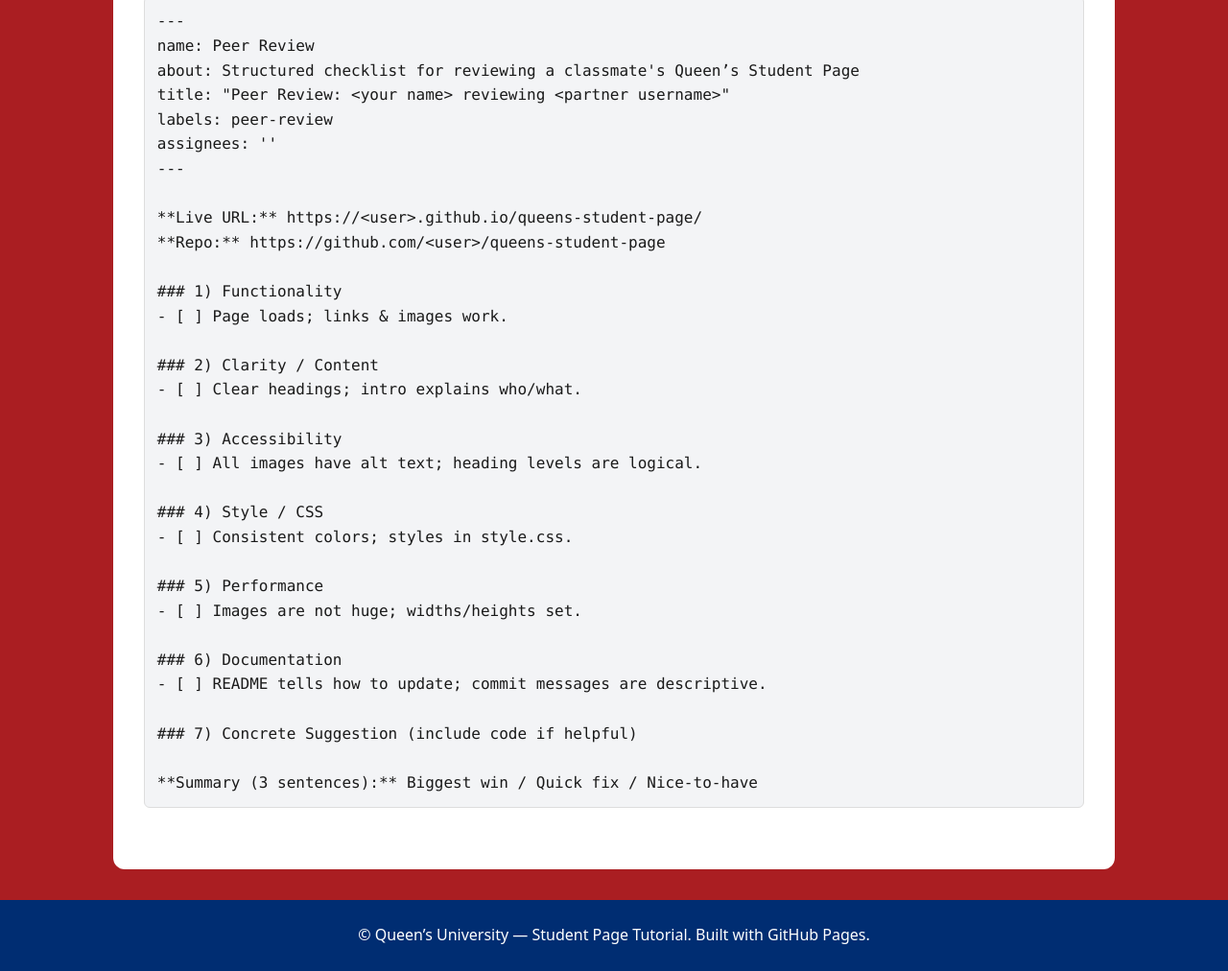
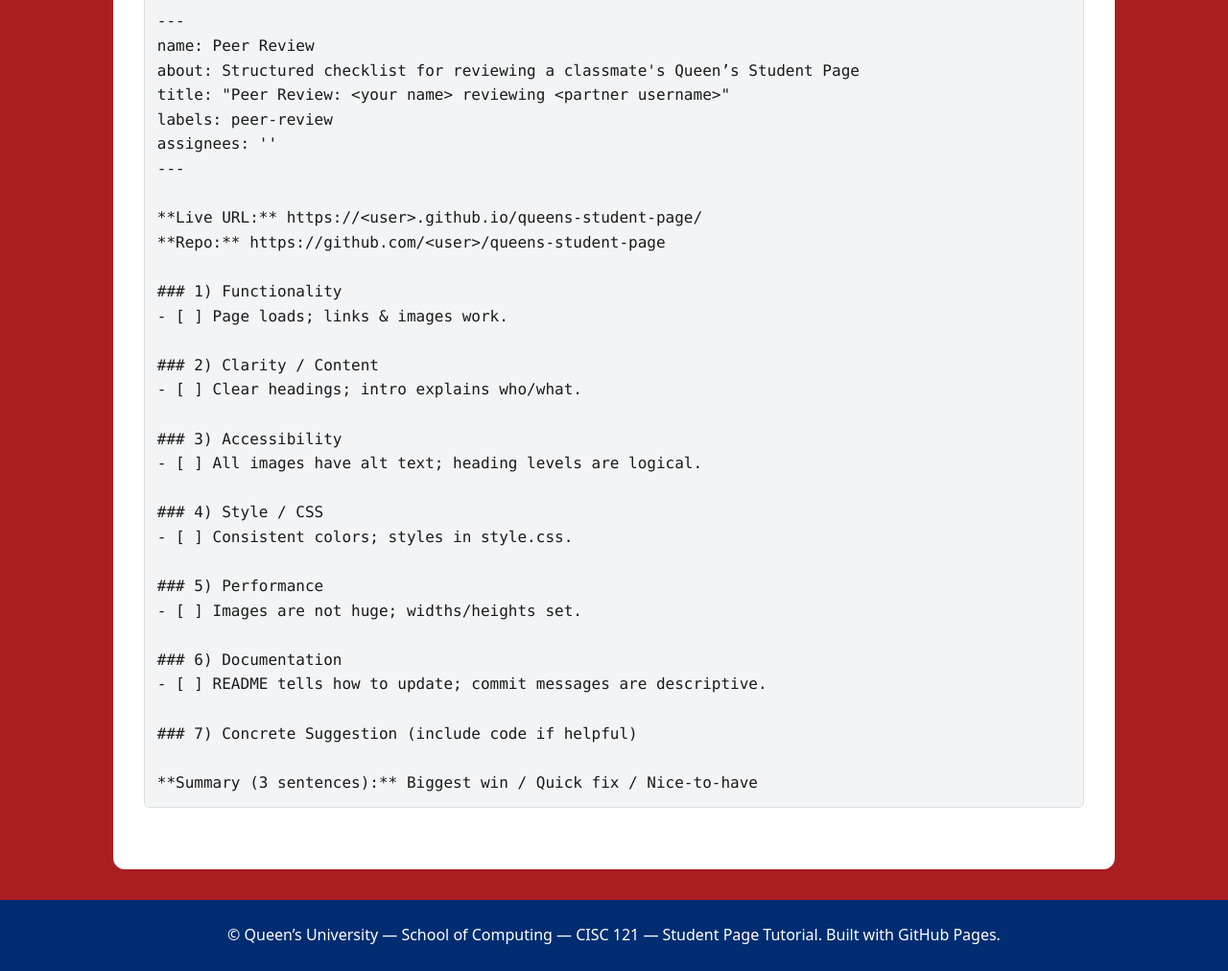
Before and after one commit to RuslanKain/queens-student-page, a plain HTML site: page index.html in a window 1280 px wide. Shown: the part 6228-7240 px from the top of the page at 96% size. Drawn offline with Linux system fonts and the light colour scheme.

Commit message:
Update title and footer for CISC 121 homework

```diff
--- a/index.html
+++ b/index.html
@@ -3,7 +3,7 @@
   <head>
     <meta charset="utf-8" />
     <meta name="viewport" content="width=device-width, initial-scale=1" />
-    <title>Queen’s Computing Student Page</title>
+    <title>Queen’s School of Computing Student Page: A CISC 121 Homework</title>
     <meta name="description" content="A 20‑minute hands-on lab: launch your own Queen’s School of Computing student webpage using GitHub Pages, then complete a peer review." />
     <style>
       :root {
@@ -357,7 +357,7 @@ assignees: ''
     </main>
 
     <footer>
-      © Queen’s University — Student Page Tutorial. Built with GitHub Pages.
+      © Queen’s University — School of Computing — CISC 121 — Student Page Tutorial. Built with GitHub Pages.
     </footer>
 
     <script>
```
